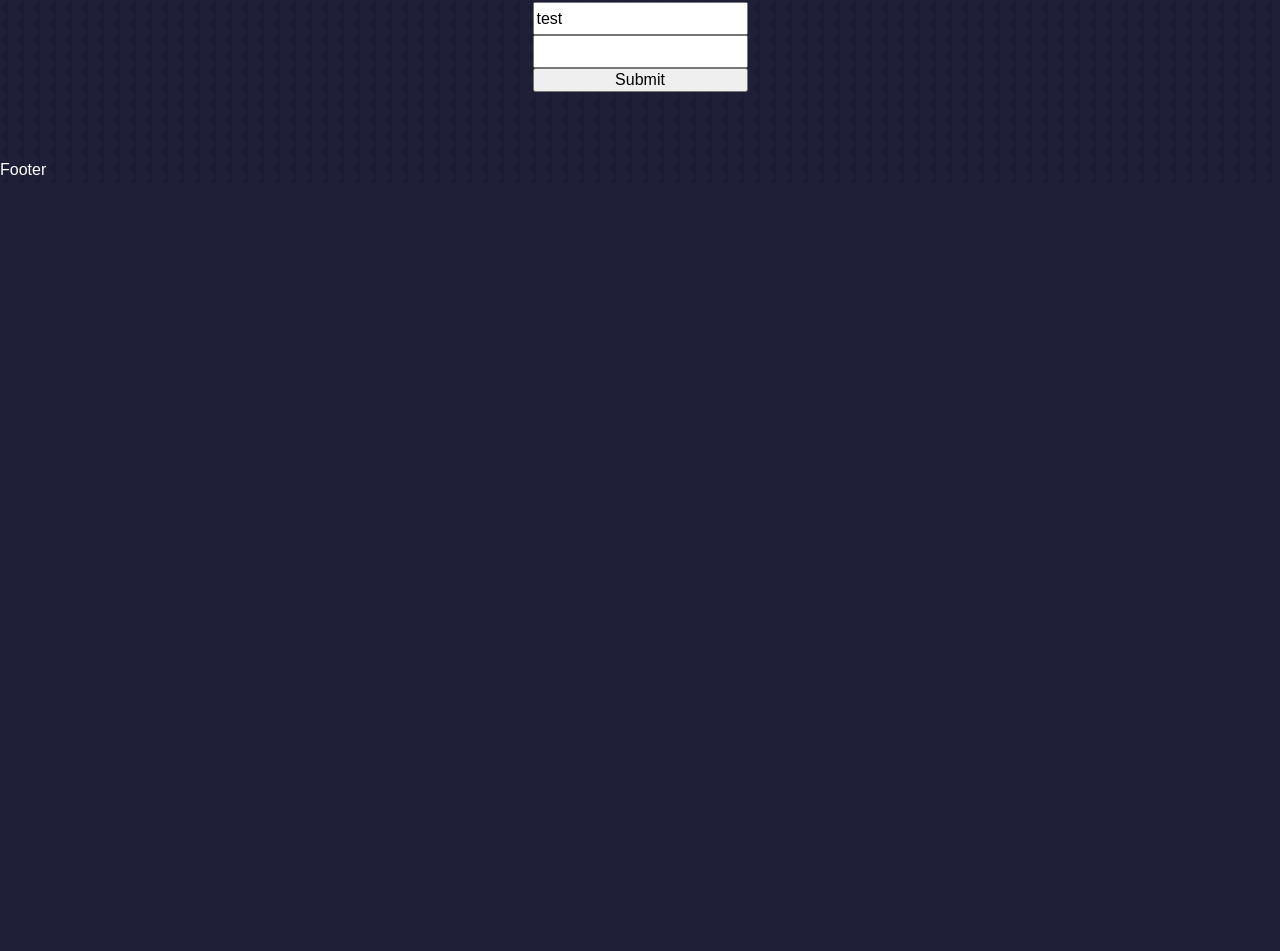
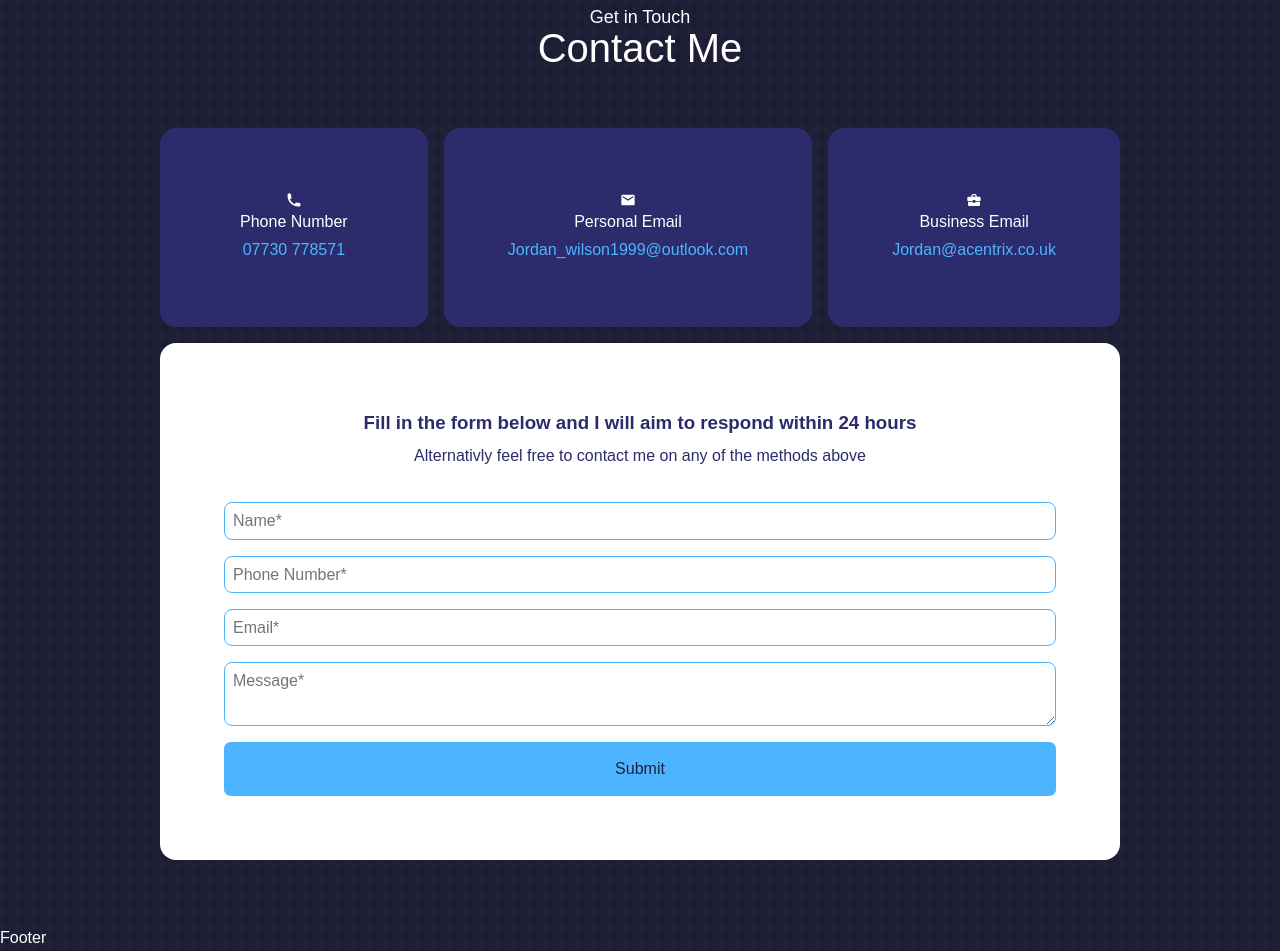
Before and after one commit to Acentrix-Jordan/react-portfolio-2023, a React (Create React App) app: page / in a window 1280 px wide. Shown: the part 4032-4983 px from the top of the page. Before the commit the page ends 4215 px from the top, so only its background shows below. Built offline with nearby package versions, Linux system fonts and the light colour scheme.

Commit message:
Contact page structure complete

```diff
--- a/src/components/contact/contact.component.jsx
+++ b/src/components/contact/contact.component.jsx
@@ -1,42 +1,124 @@
 import "./contact.style.scss";
 
+import { useEffect } from "react";
 import { useForm } from "react-hook-form";
+
+import { HiPhone } from "react-icons/hi";
+import { MdBusinessCenter, MdEmail } from "react-icons/md";
 
 const Contact = () => {
 	const {
 		register,
 		handleSubmit,
-		watch,
-		formState: { errors },
+		formState,
+		formState: { errors, isSubmitSuccessful },
+		reset,
+		submittedData,
 	} = useForm();
-	const onSubmit = (data) => console.log(data);
 
-	console.log(watch("example"));
+	const onSubmit = (data) => {
+		console.log(data);
+	};
+
+	useEffect(() => {
+		if (formState.isSubmitSuccessful) {
+			reset();
+		}
+	}, [formState, submittedData, reset]);
+
 	return (
 		<section
 			id="contact"
 			className="section-padding"
 		>
+			<div className="contact__tiles"></div>
+			<div className="contact__title">
+				<h5>Get in Touch</h5>
+				<h2 className="">Contact Me</h2>
+			</div>
+			<div className="container container__contact">
+				<div className="contact__cards">
+					<div className="contact__card">
+						<HiPhone />
+						Phone Number
+						<a href="tel:+447730778571">07730 778571</a>
+					</div>
+					<div className="contact__card">
+						<MdEmail />
+						Personal Email
+						<a href="mailto:jordan_wilson1999@outlook.com?subject=Website&nbsp;Enquiry&nbsp;-&nbsp;Personal">
+							Jordan_wilson1999@outlook.com
+						</a>
+					</div>
+					<div className="contact__card">
+						<MdBusinessCenter />
+						Business Email
+						<a href="mailto:jordan@acentrix.co.uk?subject=Website&nbsp;Enquiry&nbsp;-&nbsp;Business">
+							Jordan@acentrix.co.uk
+						</a>
+					</div>
+				</div>
 				{/* React Hook Forms */}
-			<div className="container container__contact">
+				<div className="contact__form">
 					<form onSubmit={handleSubmit(onSubmit)}>
-					{/* register your input into the hook by invoking the "register" function */}
+						<h3>
+							Fill in the form below and I will aim to respond
+							within 24 hours <br />
+							<span>
+								Alternativly feel free to contact me on any of
+								the methods above
+							</span>
+						</h3>
+						<div className="form-input">
 							<input
-						defaultValue="test"
-						{...register("example")}
+								placeholder="Name*"
+								{...register("name", { required: true })}
 							/>
-
-					{/* include validation with required or other standard HTML validation rules */}
+							{errors.name && (
+								<span className="error">
+									This Name is required
+								</span>
+							)}
+						</div>
+						<div className="form-input">
 							<input
-						{...register("exampleRequired", { required: true })}
+								placeholder="Phone Number*"
+								{...register("phoneNumber", { required: true })}
 							/>
-					{/* errors will return when field validation fails  */}
-					{errors.exampleRequired && (
-						<span>This field is required</span>
+							{errors.phoneNumber && (
+								<span className="error">
+									This Phone Number is required
+								</span>
 							)}
-
-					<input type="submit" />
+						</div>
+						<div className="form-input">
+							<input
+								placeholder="Email*"
+								{...register("email", { required: true })}
+							/>
+							{errors.email && (
+								<span className="error">
+									This Email is required
+								</span>
+							)}
+						</div>
+						<div className="form-input">
+							<textarea
+								placeholder="Message*"
+								{...register("message", { required: true })}
+							/>
+							{errors.message && (
+								<span className="error">
+									This Message is required
+								</span>
+							)}
+						</div>
+						<input
+							type="submit"
+							className="btn btn-primary"
+						/>
 					</form>
+				</div>
 			</div>
 		</section>
 	);
--- a/src/components/contact/contact.style.scss
+++ b/src/components/contact/contact.style.scss
@@ -1,8 +1,80 @@
+.contact__title {
+	margin-bottom: 4rem;
+	text-align: center;
+}
+
 .container__contact {
 	display: flex;
+	flex-direction: column;
 	justify-content: center;
+
+	.contact__cards {
+		display: flex;
+		flex-wrap: wrap;
+		gap: 1rem;
+		margin-bottom: 1rem;
+
+		.contact__card {
+			display: flex;
+			flex: 1;
+			flex-direction: column;
+			justify-content: center;
+			align-items: center;
+			min-width: fit-content;
+			padding: 2rem;
+			border-radius: 1rem;
+			background-color: var(--bg-variant);
+
+			@media screen and (min-width: 600px) {
+				padding: 4rem;
+			}
+		}
+	}
+
 	form {
 		display: flex;
 		flex-direction: column;
+		padding: 4rem;
+		border-radius: 1rem;
+		background-color: var(--white);
+		gap: 1rem;
+		min-width: 400px;
+
+		h3 {
+			color: var(--bg-variant);
+			font-weight: bold;
+			text-align: center;
+			margin-bottom: 1rem;
+
+			span {
+				font-weight: 400;
+				font-size: 1rem;
+			}
+		}
+
+		.form-input {
+			display: flex;
+			flex-direction: column;
+
+			input,
+			textarea {
+				padding: 0.25rem 0.5rem;
+				appearance: none;
+				border: 1px solid var(--primary);
+				border-radius: 0.5rem;
+			}
+		}
+		.btn {
+			width: 100%;
+
+			&:hover {
+				color: var(--white);
+				background-color: var(--bg);
+			}
+		}
+
+		.error {
+			color: rgb(163, 1, 1);
+		}
 	}
 }
```
Lines whose indentation alone changed are shown as unchanged.
